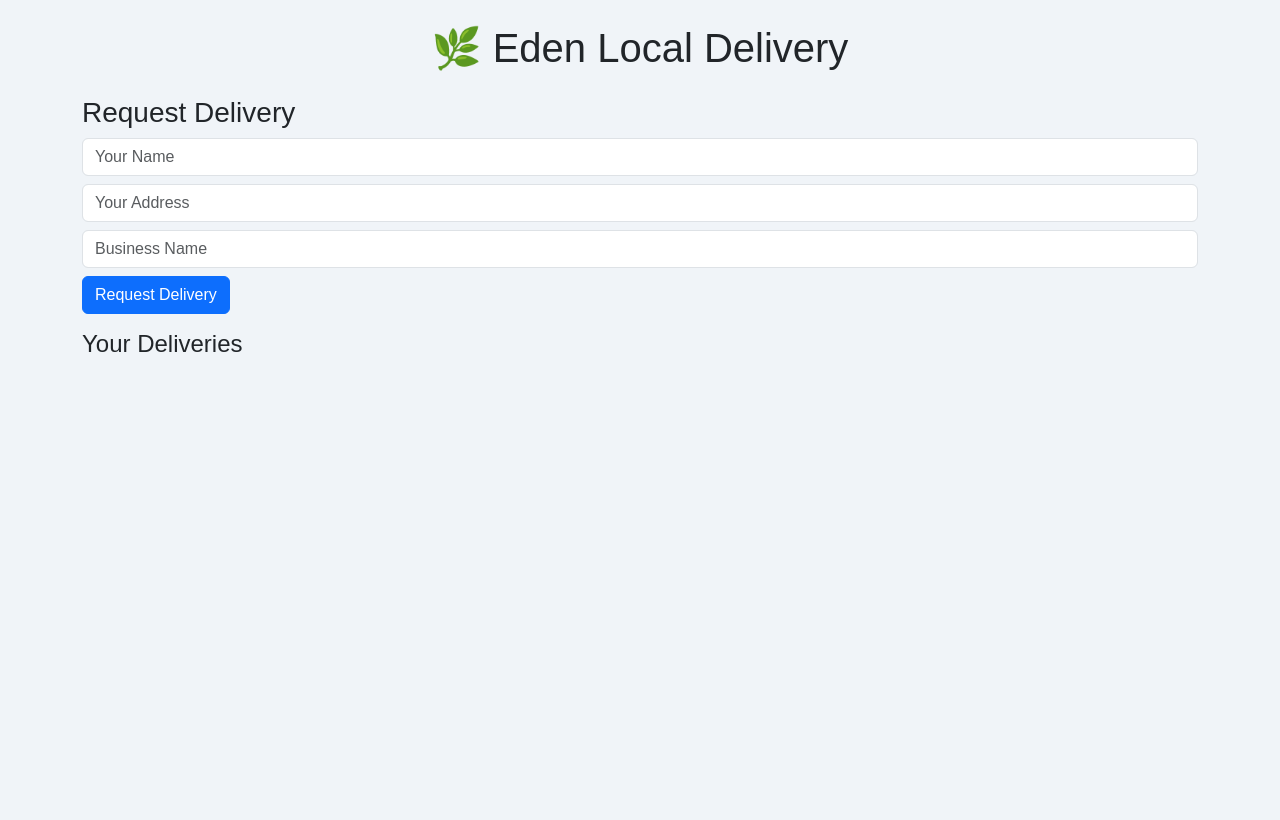
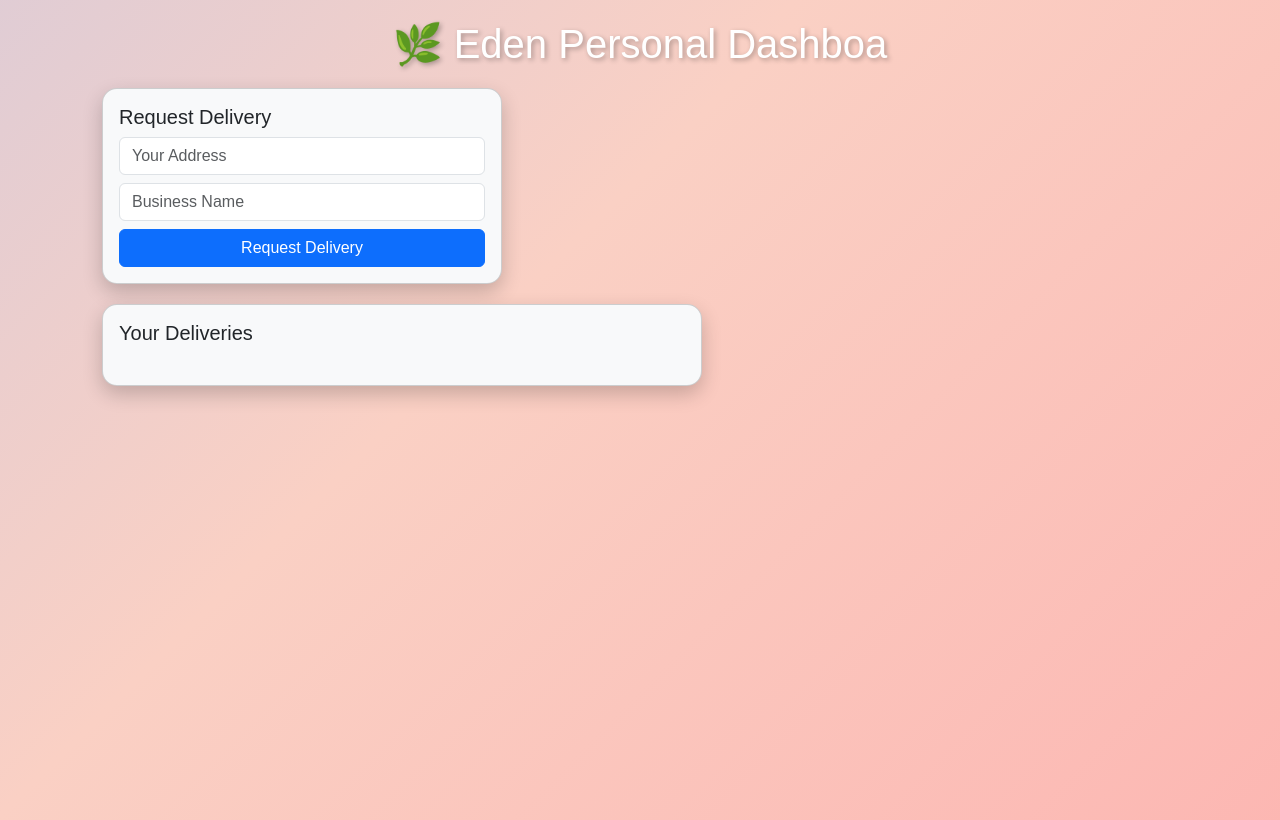
Before and after one commit to abdulsamadtaiwo648-dotcom/Eden, a plain HTML site: page index.html in a window 1280 px wide. Drawn offline with nearby package versions, Linux system fonts and the light colour scheme; some packages are replaced by stand-ins of ours; no server answers.

Commit message:
Update index.html

```diff
--- a/index.html
+++ b/index.html
@@ -1,38 +1,88 @@
 <!DOCTYPE html>
 <html>
 <head>
-    <title>Eden Local Delivery</title>
+    <title>Eden Personal Dashboard</title>
     <link href="https://cdn.jsdelivr.net/npm/bootstrap@5.3.0/dist/css/bootstrap.min.css" rel="stylesheet">
-    <link rel="stylesheet" href="https://cdnjs.cloudflare.com/ajax/libs/font-awesome/6.4.0/css/all.min.css"/>
+    <script src="https://maps.googleapis.com/maps/api/js?key=YOUR_GOOGLE_MAPS_API_KEY"></script>
     <style>
-        body { background-color: #f0f4f8; font-family: Arial; }
-        .card { margin: 10px; }
-        .status-Pending { background-color: #ffeb3b; }
-        .status-PickedUp { background-color: #03a9f4; color:white; }
-        .status-OnTheWay { background-color: #ff9800; color:white; }
-        .status-Delivered { background-color: #4caf50; color:white; }
+        /* Animated gradient background */
+        body, html {
+            height: 100%;
+            margin: 0;
+            font-family: Arial;
+            background: linear-gradient(-45deg, #ff9a9e, #fad0c4, #a1c4fd, #c2e9fb);
+            background-size: 400% 400%;
+            animation: gradientBG 15s ease infinite;
+        }
+        @keyframes gradientBG {
+            0% {background-position: 0% 50%;}
+            50% {background-position: 100% 50%;}
+            100% {background-position: 0% 50%;}
+        }
+
+        h1 {
+            text-align: center;
+            color: white;
+            text-shadow: 2px 2px 5px rgba(0,0,0,0.3);
+            margin-top: 20px;
+        }
+
+        .card {
+            border-radius: 15px;
+            box-shadow: 0 8px 20px rgba(0,0,0,0.2);
+            margin: 20px;
+            transition: transform 0.3s;
+        }
+        .card:hover { transform: translateY(-10px); }
+
+        #deliveriesList li {
+            margin-bottom: 10px;
+            padding: 10px;
+            border-radius: 10px;
+            color: white;
+            list-style: none;
+        }
+        .status-Pending { background-color: #ffeb3b; color:black; }
+        .status-PickedUp { background-color: #03a9f4; }
+        .status-OnTheWay { background-color: #ff9800; }
+        .status-Delivered { background-color: #4caf50; }
+
+        #map {
+            width: 100%;
+            height: 300px;
+            border-radius: 15px;
+            margin-top: 20px;
+        }
+
+        .dashboard-container { display: flex; flex-wrap: wrap; justify-content: center; }
     </style>
 </head>
-<body class="container">
+<body>
+    <h1>🌿 Eden Personal Dashboa</h1>
 
-    <h1 class="text-center mt-4">🌿 Eden Local Delivery</h1>
+    <div class="container">
+        <!-- Request Delivery Form -->
+        <div class="card p-3 bg-light text-dark" style="max-width:400px;">
+            <h5>Request Delivery</h5>
+            <input id="customerAddress" placeholder="Your Address" class="form-control mb-2"/>
+            <input id="businessName" placeholder="Business Name" class="form-control mb-2"/>
+            <button class="btn btn-primary w-100" onclick="requestDelivery()">Request Delivery</button>
+        </div>
 
-    <!-- Personal User Section -->
-    <div id="personalDashboard" class="my-4">
-        <h3>Request Delivery</h3>
-        <input id="customerName" placeholder="Your Name" class="form-control mb-2"/>
-        <input id="customerAddress" placeholder="Your Address" class="form-control mb-2"/>
-        <input id="businessName" placeholder="Business Name" class="form-control mb-2"/>
-        <button class="btn btn-primary mb-3" onclick="requestDelivery()">Request Delivery</button>
+        <!-- Deliveries List -->
+        <div class="card p-3 bg-light text-dark" style="max-width:600px;">
+            <h5>Your Deliveries</h5>
+            <ul id="deliveriesList"></ul>
+        </div>
 
-        <h4>Your Deliveries</h4>
-        <ul id="personalDeliveries" class="list-group"></ul>
+        <!-- Map -->
+        <div id="map"></div>
     </div>
 
     <!-- Firebase SDKs -->
     <script src="https://www.gstatic.com/firebasejs/9.22.1/firebase-app.js"></script>
     <script src="https://www.gstatic.com/firebasejs/9.22.1/firebase-firestore.js"></script>
     <script src="https://www.gstatic.com/firebasejs/9.22.1/firebase-auth.js"></script>
-    <script src="app.js"></script>
+    <script src="personal-dashboard.js"></script>
 </body>
 </html>
```
